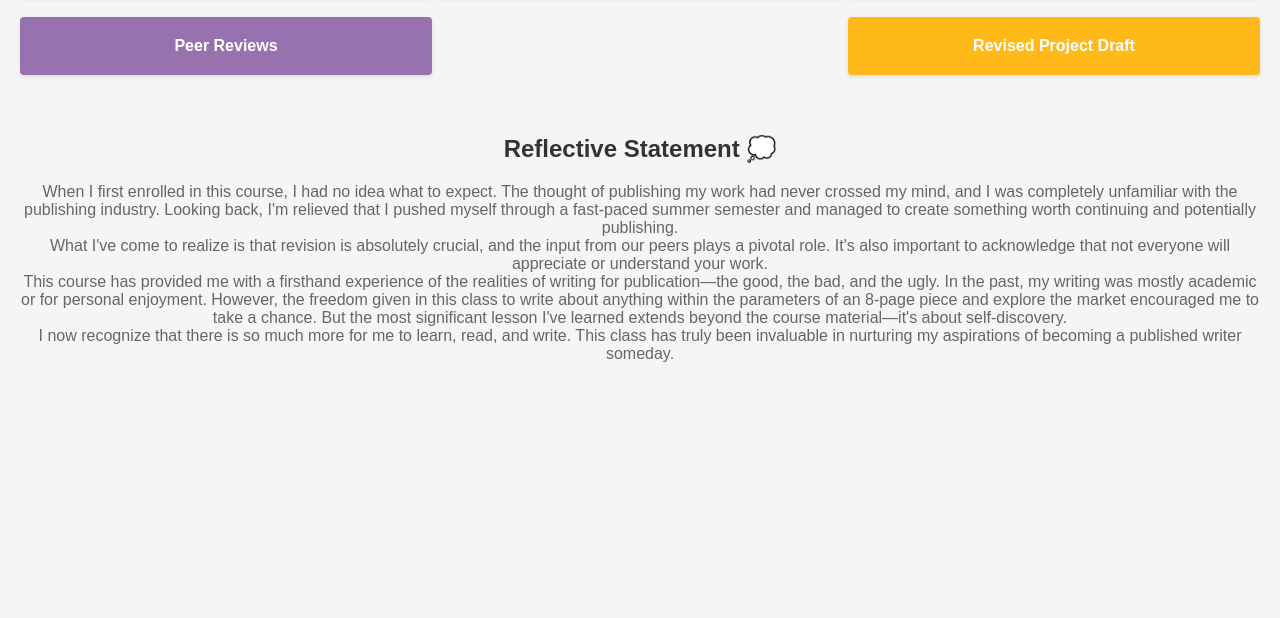
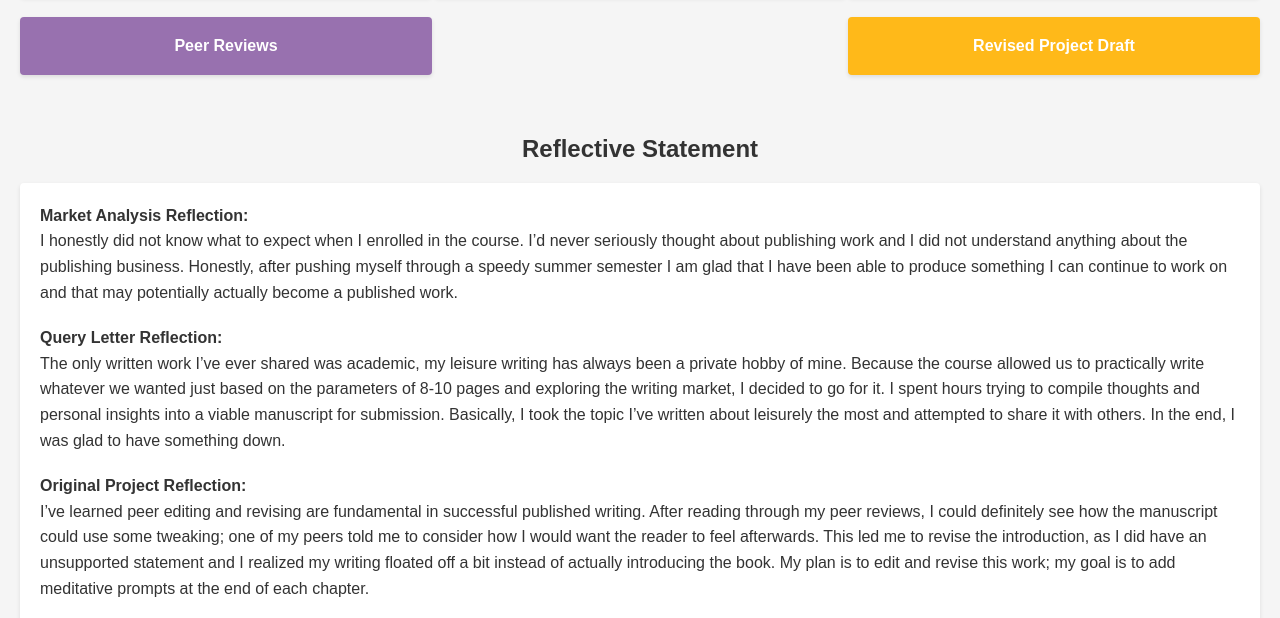
Before and after one commit to GiaRushing1122/giarushing1122.github.io, a plain HTML site: page index.html in a window 1280 px wide. Shown: the part 161-779 px from the top of the page. Drawn offline with Linux system fonts and the light colour scheme.

Commit message:
Creating the frame for the reflections

```diff
--- a/index.html
+++ b/index.html
@@ -24,20 +24,47 @@
         <a href="revised_project_draft.pdf">Revised Project Draft</a>
     </div>
 </div>
-<h2>Reflective Statement 💭</h2>
-<p>When I first enrolled in this course, I had no idea what to expect. The thought of publishing my work had never crossed
-my mind, and I was completely unfamiliar with the publishing industry. Looking back, I'm relieved that I pushed myself
-through a fast-paced summer semester and managed to create something worth continuing and potentially publishing.
-<br>
-What I've come to realize is that revision is absolutely crucial, and the input from our peers plays a pivotal role.
-It's also important to acknowledge that not everyone will appreciate or understand your work.
-<br>
-This course has provided me with a firsthand experience of the realities of writing for publication—the good, the bad,
-and the ugly. In the past, my writing was mostly academic or for personal enjoyment. However, the freedom given in this
-class to write about anything within the parameters of an 8-page piece and explore the market encouraged me to take a
-chance. But the most significant lesson I've learned extends beyond the course material—it's about self-discovery.
-<br>
-I now recognize that there is so much more for me to learn, read, and write. This class has truly been invaluable in
-nurturing my aspirations of becoming a published writer someday.</p>
+
+<h2>Reflective Statement</h2>
+<div class="reflective-statement">
+    <div class="reflection-heading">Market Analysis Reflection:</div>
+    <div class="reflection-content">
+        I honestly did not know what to expect when I enrolled in the course. I’d never seriously thought about
+        publishing work and I did not understand anything about the publishing business. Honestly, after pushing myself
+        through a speedy summer semester I am glad that I have been able to produce something I can continue to work on
+        and that may potentially actually become a published work.
+    </div>
+
+    <div class="reflection-heading">Query Letter Reflection:</div>
+    <div class="reflection-content">
+        The only written work I’ve ever shared was academic, my leisure writing has always been a private hobby of mine.
+        Because the course allowed us to practically write whatever we wanted just based on the parameters of 8-10 pages
+        and exploring the writing market, I decided to go for it. I spent hours trying to compile thoughts and personal
+        insights into a viable manuscript for submission. Basically, I took the topic I’ve written about leisurely the
+        most and attempted to share it with others. In the end, I was glad to have something down.
+    </div>
+
+    <div class="reflection-heading">Original Project Reflection:</div>
+    <div class="reflection-content">
+        I’ve learned peer editing and revising are fundamental in successful published writing. After reading through my
+        peer reviews, I could definitely see how the manuscript could use some tweaking; one of my peers told me to
+        consider how I would want the reader to feel afterwards. This led me to revise the introduction, as I did have
+        an unsupported statement and I realized my writing floated off a bit instead of actually introducing the book.
+        My plan is to edit and revise this work; my goal is to add meditative prompts at the end of each chapter.
+    </div>
+
+    <div class="reflection-heading">Peer Review Reflection:</div>
+    <div class="reflection-content">
+        (Your reflection on the peer reviews goes here...)
+    </div>
+
+    <div class="reflection-heading">Final Reflective Statement:</div>
+    <div class="reflection-content">
+        Overall, what I’ve learned from this class is more about myself. I have more to learn, more to read, and much
+        more to write. This class has truly been helpful for my hopes of one day becoming a published author. I plan to
+        keep on working on Honeycomb Words.
+    </div>
+</div>
+
 </body>
 </html>
--- a/styles.css
+++ b/styles.css
@@ -69,3 +69,21 @@
             text-align: center;
             color: #666;
         }
+
+        .reflective-statement {
+            background-color: #fff;
+            padding: 20px;
+            box-shadow: 0px 2px 4px rgba(0, 0, 0, 0.1);
+            border-radius: 4px;
+            color: #333;
+            line-height: 1.6;
+        }
+
+        .reflection-heading {
+            font-weight: bold;
+            color: #333;
+        }
+
+        .reflection-content {
+            margin-bottom: 20px;
+        }
```
